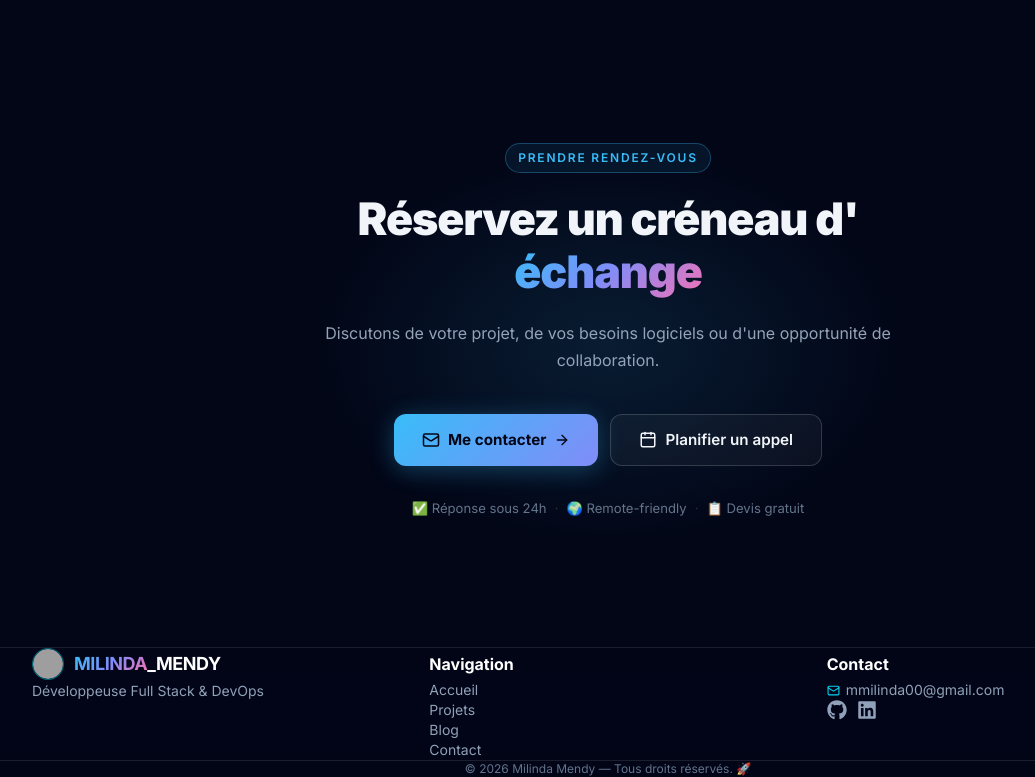
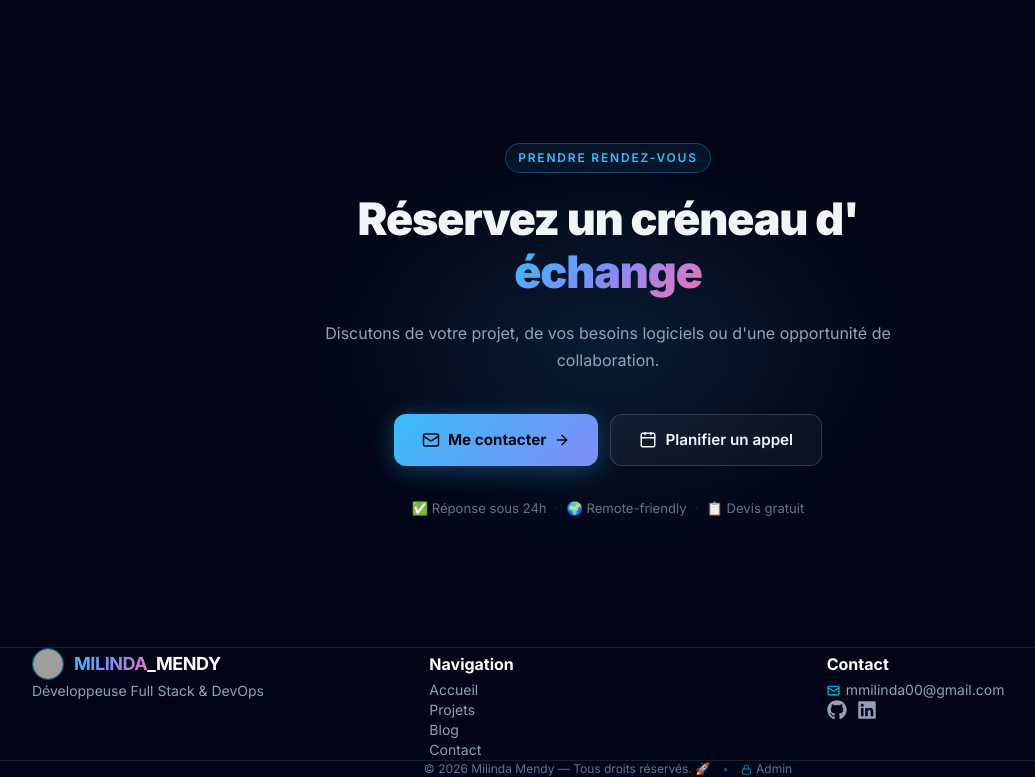
Before and after one commit to mmilinda/FolioMM, a React (Vite) app: page / in a window 1280 px wide. Shown: the part 6420-7197 px from the top of the page, without its empty margins (32-1067 px from the left). Built offline with nearby package versions, Linux system fonts and the light colour scheme; no server answers; grey boxes are pictures that could not be loaded.

Commit message:
Correction routage Vercel SPA et ajout du lien d acces Admin discret dans le footer

```diff
--- a/src/components/Footer.jsx
+++ b/src/components/Footer.jsx
@@ -1,4 +1,4 @@
-import { Mail } from "lucide-react";
+import { Mail, Lock } from "lucide-react";
 import { FaGithub, FaLinkedin } from "react-icons/fa6";
 import { Link } from "react-router-dom";
 import { useTranslation } from "react-i18next";
@@ -89,8 +89,13 @@ export default function Footer() {
       </div>
 
       {/* Copyright Line */}
-      <div className="footer-bottom text-center border-t border-white/10 py-2.5 sm:py-4 text-[9px] sm:text-xs text-slate-500">
-        © 2026 {profile?.name || "Milinda Mendy"} — {t("footer.rights")} 🚀
+      <div className="footer-bottom text-center border-t border-white/10 py-2.5 sm:py-4 text-[9px] sm:text-xs text-slate-500 flex items-center justify-center gap-3">
+        <span>© 2026 {profile?.name || "Milinda Mendy"} — {t("footer.rights")} 🚀</span>
+        <span className="text-slate-700">•</span>
+        <Link to="/admin/login" className="hover:text-cyan-400 transition-colors no-underline text-slate-500 flex items-center gap-1" title="Espace Administrateur">
+          <Lock size={11} className="text-cyan-400/70" />
+          <span>Admin</span>
+        </Link>
       </div>
     </footer>
   );
```
Also changed, not shown: vercel.json.
